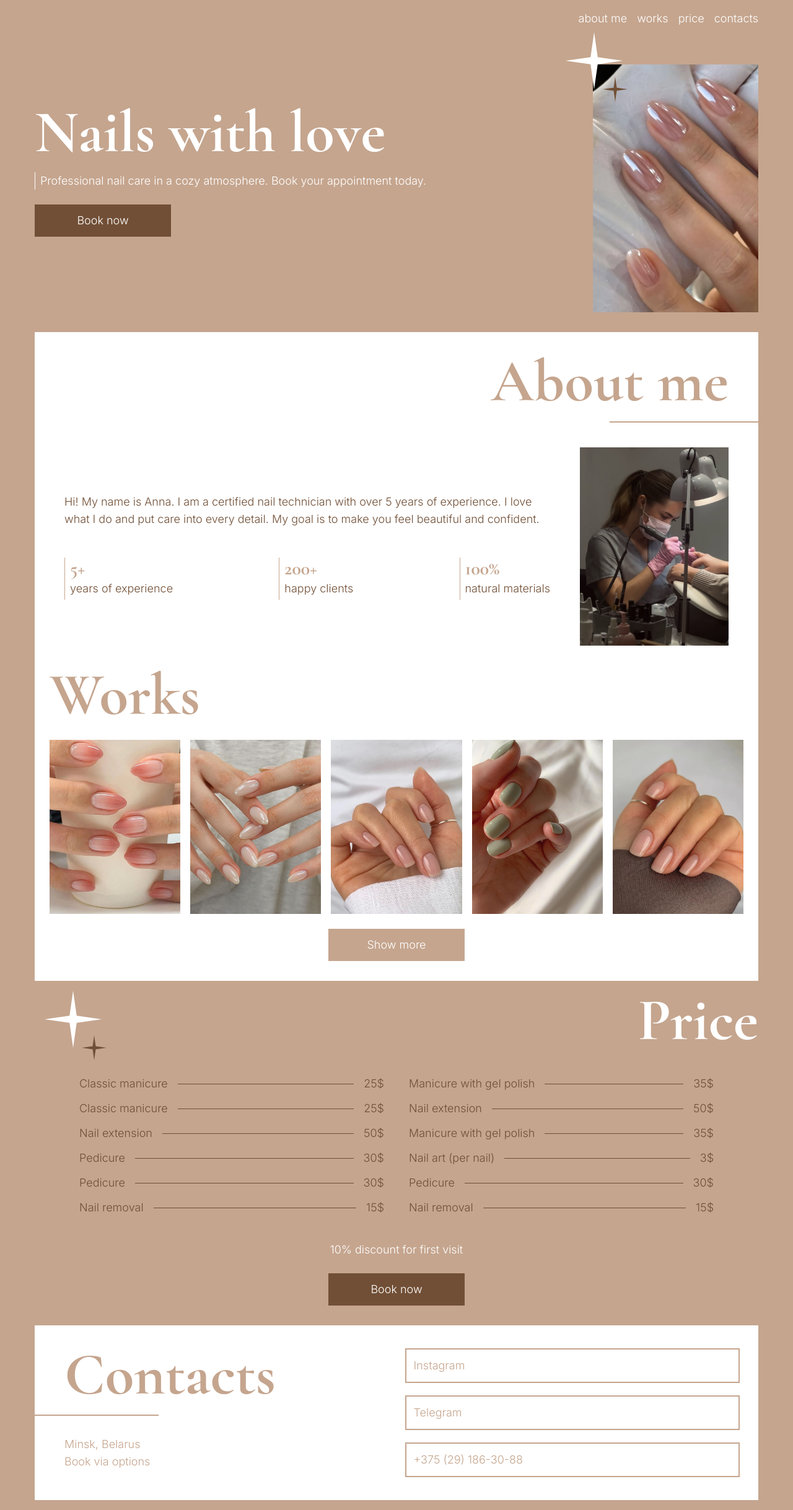
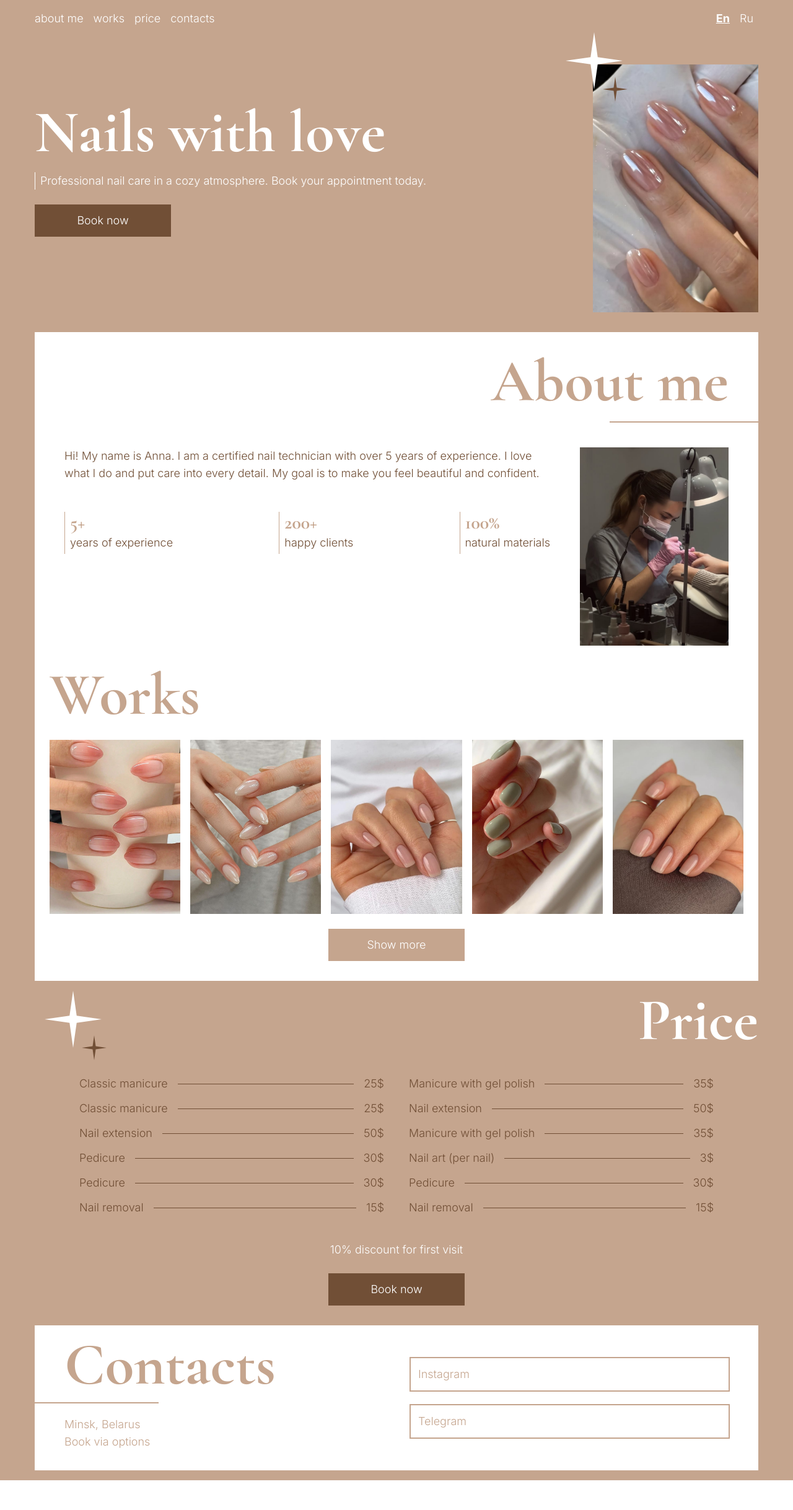
Before and after one commit to iviktorry/katyko-nails-salon, a React (Vite) app: page / in a window 1280 px wide. Shown: the whole page at 62% size. After the commit the page ends 2389 px from the top, so only its background shows below. Built offline with nearby package versions, Linux system fonts and the light colour scheme.

Commit message:
chore / feat: add a18n library, fully implement russian and english languages, create toggle for language switch

```diff
--- a/package.json
+++ b/package.json
@@ -11,8 +11,10 @@
   },
   "dependencies": {
     "@tailwindcss/vite": "^4.3.3",
+    "i18next": "^26.4.2",
     "react": "^19.2.8",
     "react-dom": "^19.2.8",
+    "react-i18next": "^17.0.14",
     "tailwindcss": "^4.3.3"
   },
   "devDependencies": {
--- a/src/components/About.jsx
+++ b/src/components/About.jsx
@@ -1,24 +1,28 @@
+import { useTranslation } from "react-i18next";
+
 export default function About({ about }) {
+  const { t } = useTranslation();
+  const items = t("about.items", { returnObjects: true });
   return (
     <section id="about" className="flex flex-col gap-6">
       <div className="flex flex-row-reverse md:flex-col pb-4 justify-between gap-4 items-center ">
         <h2 className="self-end font-bold text-stone-400 text-7xl lg:text-8xl pr-6 lg:pr-12 font-heading">
-          {about.heading}
+          {t("about.heading")}
         </h2>
         <div className="w-[8%] md:self-end h-0.5 md:w-60 bg-stone-400"></div>
       </div>
 
-      <div className="px-6 lg:px-12 flex flex-col md:flex-row-reverse md:gap-10">
+      <div className="px-6 lg:px-12 flex flex-col md:items-start md:flex-row-reverse md:gap-10">
         <img
           src={about.photo}
           className="w-60 sm:w-70 md:w-60 self-start"
           alt=""
         />
         <div className="flex flex-col justify-center gap-4 md:gap-12">
-          <p className="pt-8 self-start pr-8 md:p-0">{about.text}</p>
+          <p className="pt-8 self-start pr-8 md:p-0">{t("about.text")}</p>
 
           <ul className="w-fit flex flex-col sm:flex-row gap-3 sm:w-full lg:max-w-4xl justify-between ">
-            {about.items.map((item) => (
+            {items.map((item) => (
               <li key={item.id} className="border-l pb-1 px-2 border-stone-400">
                 <p className="text-3xl font-heading font-bold text-stone-400">
                   {item.title}
--- a/src/components/Contacts.jsx
+++ b/src/components/Contacts.jsx
@@ -1,4 +1,8 @@
-export default function Contacts({ contacts }) {
+import { useTranslation } from "react-i18next";
+
+export default function Contacts() {
+  const { t } = useTranslation();
+  const items = t("contacts.items", { returnObjects: true });
   return (
     <section
       id="contacts"
@@ -6,16 +10,19 @@ export default function Contacts({ contacts }) {
     >
       <div className="flex flex-col w-full text-center md:text-left">
         <h2 className="pl-8 md:pl-6 lg:pl-12 self-start font-bold text-stone-400 text-7xl lg:text-8xl font-heading">
-          {contacts.heading}
+          {t("contacts.heading")}
         </h2>
-        <div className="h-0.5 mt-4 mb-8 w-40 bg-stone-400 self-end md:self-start md:w-50"></div>
+        <div className="h-0.5 mt-3 mb-5 w-40 bg-stone-400 self-end md:self-start md:w-50"></div>
 
-        <p className="pl-6 lg:pl-12">{contacts.city}</p>
-        <p className="pl-6 lg:pl-12 pb-4">{contacts.text}</p>
+        <p className="pl-6 lg:pl-12">{t("contacts.city")}</p>
+        <p className="pl-6 lg:pl-12 pb-4">{t("contacts.text")}</p>
       </div>
-      <ul className="px-8 flex flex-col w-full gap-6">
-        {contacts.items.map((item) => (
-          <li key={item.id} className="w-full ring-2 py-3 text-left px-3 hover:scale-101 ease-in-out transition-all duration-300">
+      <ul className="px-8 lg:px-12 flex flex-col h-full justify-between w-full gap-6">
+        {items.map((item) => (
+          <li
+            key={item.id}
+            className="w-full ring-2 py-3 text-left px-3 hover:scale-101 ease-in-out transition-all duration-300"
+          >
             <a href={item.link} className="w-full h-full">
               {item.source}
             </a>
--- a/src/components/Hero.jsx
+++ b/src/components/Hero.jsx
@@ -1,12 +1,17 @@
 import Button from "./Button";
+import LanguageSwitcher from "./LanguageSwitcher";
 import Sparkles from "./Sparkles";
+import { useTranslation } from "react-i18next";
 
 export default function Hero({ hero }) {
+  const { t } = useTranslation();
+  const items = t("hero.navigation", { returnObjects: true });
   return (
     <section className=" pb-8 flex flex-col gap-0 items-center ">
+      <div className="flex justify-between w-full">
         <nav className="md:self-end">
           <ul className="flex justify-center gap-4">
-          {hero.navigation.map((item) => (
+            {items.map((item) => (
               <li
                 key={item.link}
                 className="hover:scale-107 transition-all deration-300"
@@ -16,6 +21,8 @@ export default function Hero({ hero }) {
             ))}
           </ul>
         </nav>
+        <LanguageSwitcher />
+      </div>
       <div className="flex flex-col items-center md:flex-row-reverse md:gap-6 md:justify-between md:w-full">
         <div className="relative pt-15 max-w-lg w-[70%] md:w-auto">
           <img
@@ -29,11 +36,11 @@ export default function Hero({ hero }) {
         </div>
         <div className="flex flex-col items-center md:items-start">
           <h1 className="text-7xl lg:text-8xl relative self-start pl-2 -top-11 max-w-[90%] md:p-0 md:top-0 md:pb-4 font-bold font-heading">
-            {hero.subtitle}
+            {t("hero.subtitle")}
           </h1>
-          <p className="border-l pl-2">{hero.description}</p>
+          <p className="border-l pl-2">{t("hero.description")}</p>
           <Button
-            text={hero.buttonText}
+            text={t("hero.buttonText")}
             style="bg-stone-600 hover:bg-stone-500 mt-6"
           />
         </div>
--- /dev/null
+++ b/src/components/LanguageSwitcher.jsx
@@ -0,0 +1,25 @@
+import { useTranslation } from "react-i18next";
+
+export default function LanguageSwitcher() {
+  const { i18n } = useTranslation();
+
+  function changeLanguage(lng) {
+    i18n.changeLanguage(lng);
+  }
+  return (
+    <div className="flex">
+      <button
+        onClick={() => changeLanguage("en")}
+        className={`px-2 ${i18n.language === "en" ? "font-bold underline" : ""}`}
+      >
+        En
+      </button>
+      <button
+        onClick={() => changeLanguage("ru")}
+        className={`px-2 ${i18n.language === "ru" ? "font-bold underline" : ""}`}
+      >
+        Ru
+      </button>
+    </div>
+  );
+}
--- a/src/components/Main.jsx
+++ b/src/components/Main.jsx
@@ -1,4 +1,4 @@
-import { hero, about, works, price, contacts } from "../data.json";
+import { hero, about, works, price, contacts } from "../locales/en.json";
 import About from "./About";
 import Contacts from "./Contacts";
 import Hero from "./Hero";
@@ -14,7 +14,7 @@ export default function Main() {
         <Works works={works} />
       </div>
       <Price price={price} />
-      <div className="py-8 bg-white">
+      <div className="py-4 bg-white">
         <Contacts contacts={contacts} />
       </div>
     </main>
--- /dev/null
+++ b/src/i18n.js
@@ -0,0 +1,18 @@
+import i18n from "i18next";
+import { initReactI18next } from "react-i18next";
+import enData from "./locales/en.json";
+import ruData from "./locales/ru.json";
+
+i18n.use(initReactI18next).init({
+  resources: {
+    en: { translation: enData },
+    ru: { translation: ruData },
+  },
+  lng: "en",
+  fallbackLng: "en",
+  interpolation: {
+    escapeValue: false,
+  },
+});
+
+export default i18n;
--- a/src/data.json
+++ b/src/locales/en.json
@@ -74,8 +74,7 @@
         "source": "Instagram",
         "link": "https://www.instagram.com/katyko_nails_minsk?utm_source=ig_web_button_share_sheet&stkn=ZDNlZDc0MzIxNw=="
       },
-      { "id": 2, "source": "Telegram", "link": "https://t.me/Katyko_nails" },
-      { "id": 3, "source": "+375 (29) 186-30-88", "link": "tel:+375291863088" }
+      { "id": 2, "source": "Telegram", "link": "https://t.me/Katyko_nails" }
     ],
     "city": "Minsk, Belarus",
     "text": "Book via options"
--- /dev/null
+++ b/src/locales/ru.json
@@ -0,0 +1,82 @@
+{
+  "hero": {
+    "name": "Анна Иванова",
+    "title": "Мастер маникюра",
+    "subtitle": "Ногти с любовью",
+    "description": "Профессиональный уход за ногтями в уютной атмосфере. Запишитесь на приём сегодня.",
+    "buttonText": "Записаться",
+    "navigation": [
+      { "text": "обо мне", "link": "about" },
+      { "text": "работы", "link": "works" },
+      { "text": "прайс", "link": "price" },
+      { "text": "контакты", "link": "contacts" }
+    ],
+    "image": "/images/hero-nails.jpg"
+  },
+
+  "about": {
+    "heading": "Обо мне",
+    "text": "Привет! Меня зовут Анна. Я сертифицированный мастер маникюра с опытом более 5 лет. Я люблю своё дело и вкладываю душу в каждую деталь. Моя цель — сделать тебя красивой и уверенной.",
+    "photo": "/images/about.jpg",
+    "items": [
+      { "id": 1, "title": "5+", "text": "лет опыта" },
+      { "id": 2, "title": "200+", "text": "довольных клиентов" },
+      { "id": 3, "title": "100%", "text": "натуральные материалы" }
+    ]
+  },
+
+  "works": {
+    "heading": "Работы",
+    "items": [
+      { "id": 1, "image": "/images/work1.jpg", "alt": "Дизайн ногтей 1" },
+      { "id": 2, "image": "/images/work2.jpg", "alt": "Дизайн ногтей 2" },
+      { "id": 3, "image": "/images/work3.jpg", "alt": "Дизайн ногтей 3" },
+      { "id": 4, "image": "/images/work4.jpg", "alt": "Дизайн ногтей 4" },
+      { "id": 5, "image": "/images/work5.jpg", "alt": "Дизайн ногтей 5" },
+      { "id": 6, "image": "/images/work6.jpg", "alt": "Дизайн ногтей 6" },
+      { "id": 7, "image": "/images/work7.jpg", "alt": "Дизайн ногтей 7" },
+      { "id": 8, "image": "/images/work8.jpg", "alt": "Дизайн ногтей 8" },
+      { "id": 9, "image": "/images/work9.jpg", "alt": "Дизайн ногтей 9" },
+      { "id": 10, "image": "/images/work10.jpg", "alt": "Дизайн ногтей 10" },
+      { "id": 11, "image": "/images/work11.jpg", "alt": "Дизайн ногтей 11" },
+      { "id": 12, "image": "/images/work12.jpg", "alt": "Дизайн ногтей 12" },
+      { "id": 13, "image": "/images/work13.jpg", "alt": "Дизайн ногтей 13" }
+    ],
+    "buttonTextClosed": "Показать ещё",
+    "buttonTextOpened": "Скрыть"
+  },
+
+  "price": {
+    "heading": "Прайс",
+    "items": [
+      { "id": 1, "service": "Классический маникюр", "price": "25$" },
+      { "id": 2, "service": "Маникюр с гель-лаком", "price": "35$" },
+      { "id": 3, "service": "Классический маникюр", "price": "25$" },
+      { "id": 4, "service": "Наращивание ногтей", "price": "50$" },
+      { "id": 5, "service": "Наращивание ногтей", "price": "50$" },
+      { "id": 6, "service": "Маникюр с гель-лаком", "price": "35$" },
+      { "id": 7, "service": "Педикюр", "price": "30$" },
+      { "id": 8, "service": "Дизайн (за ноготь)", "price": "3$" },
+      { "id": 9, "service": "Педикюр", "price": "30$" },
+      { "id": 10, "service": "Педикюр", "price": "30$" },
+      { "id": 11, "service": "Снятие покрытия", "price": "15$" },
+      { "id": 12, "service": "Снятие покрытия", "price": "15$" }
+    ],
+    "note": "Скидка 10% на первое посещение",
+    "buttonText": "Записаться"
+  },
+
+  "contacts": {
+    "heading": "Контакты",
+    "items": [
+      {
+        "id": 1,
+        "source": "Инстаграмм",
+        "link": "https://www.instagram.com/katyko_nails_minsk?utm_source=ig_web_button_share_sheet&stkn=ZDNlZDc0MzIxNw=="
+      },
+      { "id": 2, "source": "Телеграмм", "link": "https://t.me/Katyko_nails" }
+    ],
+    "city": "Минск, Беларусь",
+    "text": "Запишитесь через удобный мессенджер"
+  }
+}
--- a/src/main.jsx
+++ b/src/main.jsx
@@ -2,6 +2,7 @@ import { StrictMode } from "react";
 import { createRoot } from "react-dom/client";
 import "./index.css";
 import App from "./App.jsx";
+import "./i18n.js";
 
 createRoot(document.getElementById("root")).render(
   <StrictMode>
```
Also changed, not shown: src/components/Price.jsx (+8 -5 lines), src/components/Works.jsx (+6 -2 lines), 1 other file (tests, documents, lock files or other folders). Lines whose indentation alone changed are shown as unchanged.
